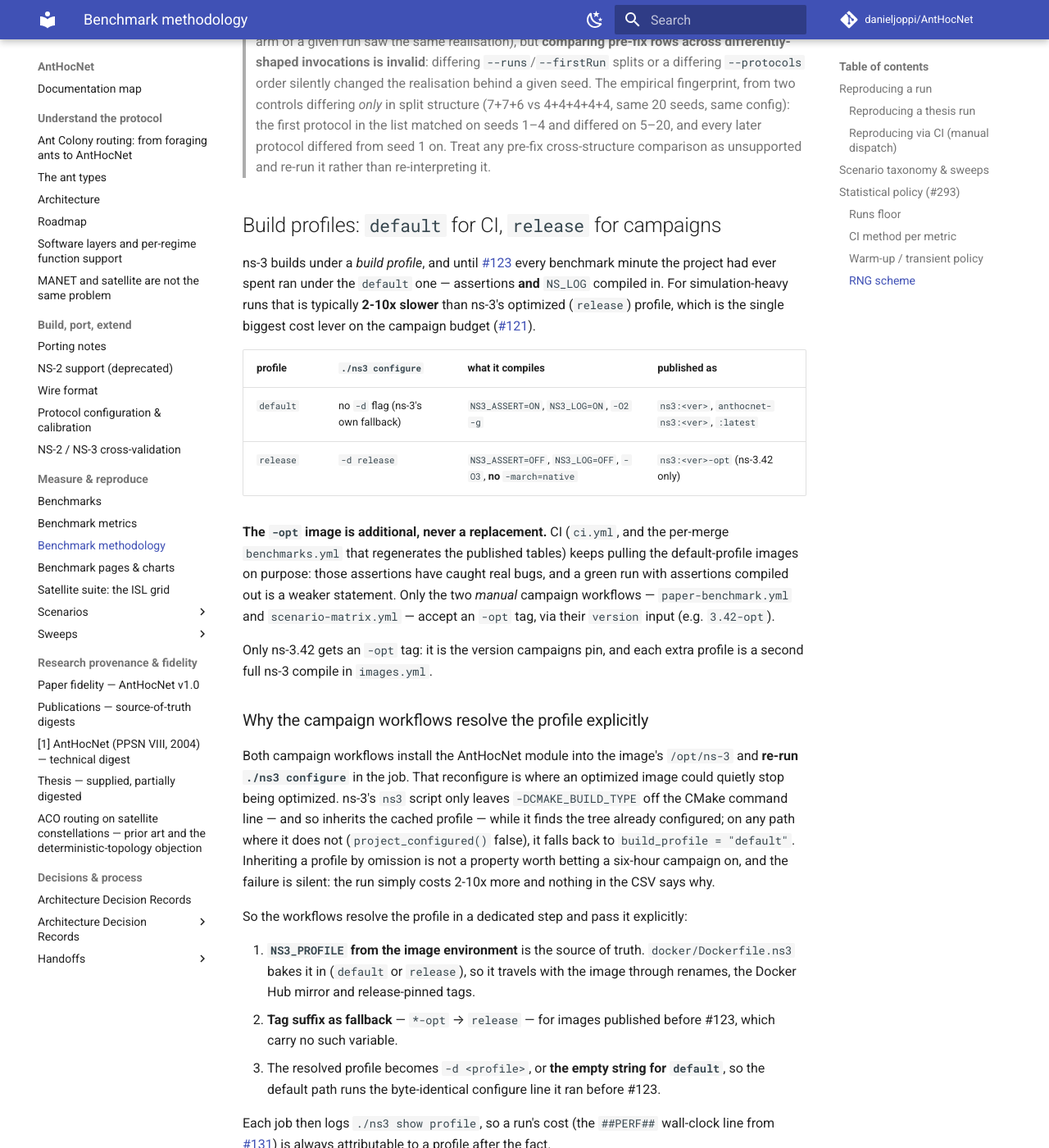
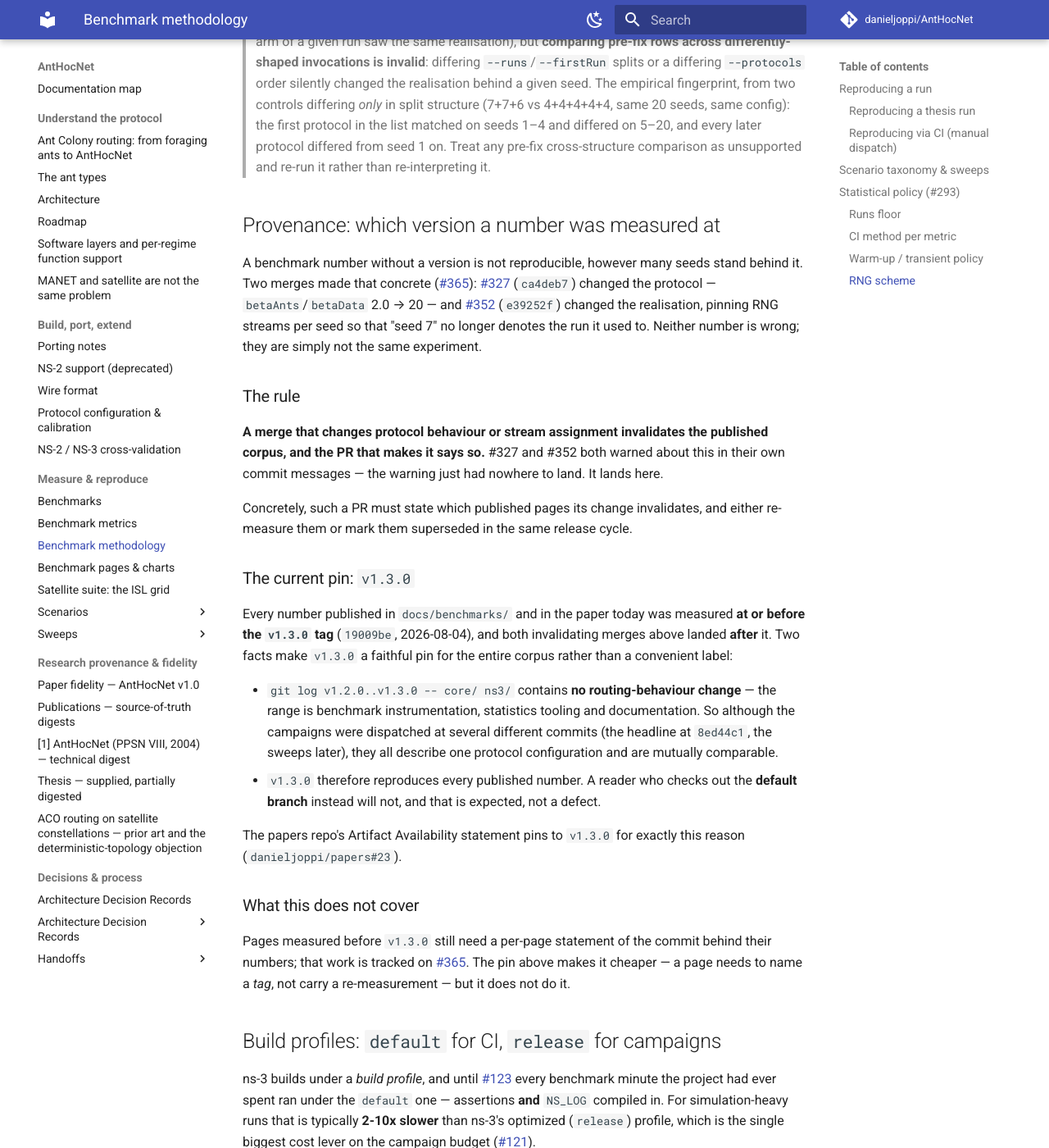
Before and after one commit to danieljoppi/AntHocNet, an MkDocs documentation site: the page built from docs/benchmarks/methodology.md, in a window 1280 px wide and 1400 px high, scrolled down 7460 px. Shown: the whole window at 82% size. Built offline with MkDocs 1.6.1 and Material for MkDocs 9.7.7, drawn with Linux system fonts in a browser that asks for light colours; comment, search, counter and statistics services are not loaded.

Commit message:
docs: mark v1.3.0 shipped and record the provenance pin the corpus already had (#368)
Two things the release close-out surfaced, both of which the docs claimed
incorrectly or not at all.

The roadmap still said the release was uncut. docs/roadmap.md's v1.3.0
exit-criteria row ended "Remaining: cut the release."; the tag was cut on
2026-08-04. The row now records the release as shipped, along with the three
issues closed against it (#110 campaign, #121 affordability, #293 statistical
credibility).

The published corpus pins to a tag, and nothing said so. #365 records that
#327 (ca4deb7, betaAnts/betaData 2.0 -> 20) and #352 (e39252f, per-seed RNG
stream pinning) invalidated every published benchmark number, with no page
saying so. That framing implied the numbers were orphaned -- reproducible
against no released version at all.

They are not. Both invalidating merges landed after the v1.3.0 tag, and
`git log v1.2.0..v1.3.0 -- core/ ns3/` contains no routing-behaviour change:
the range is benchmark instrumentation, statistics tooling and documentation.
So although the campaigns were dispatched at several different commits (the
headline at 8ed44c1, the sweeps later), they all describe one protocol
configuration, and v1.3.0 reproduces every published number.

methodology.md gains a "Provenance: which version a number was measured at"
section recording this, and carrying the rule #365's acceptance list asked
for: a merge that changes protocol behaviour or stream assignment invalidates
the published corpus, and the PR that makes it says so. #327 and #352 both
warned about this in their own commit messages; the warning had nowhere to
land, and now it does.

The section is explicit about what it does not do. Per-page commit statements
are still #365's work; the pin makes that work cheaper -- a page needs to name
a tag rather than carry a re-measurement -- but does not discharge it.

docs/tools/check-mermaid.py and docs/tools/check-links.py both run clean on
the tree (70 tracked markdown files, 0 problems), including the new
cross-document anchor from the roadmap into the methodology section.

Refs #365, #110, #121, #293, #327, #352, danieljoppi/papers#23

Co-Authored-By: Claude Opus 5 <noreply@anthropic.com>
Claude-Session: https://claude.ai/code/session_01VKtKHtuMwTUY8uBBCJceDY

```diff
--- a/docs/benchmarks/methodology.md
+++ b/docs/benchmarks/methodology.md
@@ -321,6 +321,54 @@ be expressed against them.
 > differed from seed 1 on. Treat any pre-fix cross-structure comparison as
 > unsupported and re-run it rather than re-interpreting it.
 
+## Provenance: which version a number was measured at
+
+A benchmark number without a version is not reproducible, however many seeds
+stand behind it. Two merges made that concrete
+([#365](https://github.com/danieljoppi/AntHocNet/issues/365)):
+[#327](https://github.com/danieljoppi/AntHocNet/issues/327) (`ca4deb7`) changed
+the protocol — `betaAnts`/`betaData` 2.0 → 20 — and
+[#352](https://github.com/danieljoppi/AntHocNet/issues/352) (`e39252f`) changed
+the realisation, pinning RNG streams per seed so that "seed 7" no longer denotes
+the run it used to. Neither number is wrong; they are simply not the same
+experiment.
+
+### The rule
+
+**A merge that changes protocol behaviour or stream assignment invalidates the
+published corpus, and the PR that makes it says so.** #327 and #352 both warned
+about this in their own commit messages — the warning just had nowhere to land.
+It lands here.
+
+Concretely, such a PR must state which published pages its change invalidates,
+and either re-measure them or mark them superseded in the same release cycle.
+
+### The current pin: `v1.3.0`
+
+Every number published in `docs/benchmarks/` and in the paper today was measured
+**at or before the `v1.3.0` tag** (`19009be`, 2026-08-04), and both invalidating
+merges above landed **after** it. Two facts make `v1.3.0` a faithful pin for the
+entire corpus rather than a convenient label:
+
+- `git log v1.2.0..v1.3.0 -- core/ ns3/` contains **no routing-behaviour
+  change** — the range is benchmark instrumentation, statistics tooling and
+  documentation. So although the campaigns were dispatched at several different
+  commits (the headline at `8ed44c1`, the sweeps later), they all describe one
+  protocol configuration and are mutually comparable.
+- `v1.3.0` therefore reproduces every published number. A reader who checks out
+  the **default branch** instead will not, and that is expected, not a defect.
+
+The papers repo's Artifact Availability statement pins to `v1.3.0` for exactly
+this reason (`danieljoppi/papers#23`).
+
+### What this does not cover
+
+Pages measured before `v1.3.0` still need a per-page statement of the commit
+behind their numbers; that work is tracked on
+[#365](https://github.com/danieljoppi/AntHocNet/issues/365). The pin above makes
+it cheaper — a page needs to name a *tag*, not carry a re-measurement — but it
+does not do it.
+
 ## Build profiles: `default` for CI, `release` for campaigns
 
 ns-3 builds under a *build profile*, and until [#123](https://github.com/danieljoppi/AntHocNet/issues/123)
```
Also changed, not shown: docs/roadmap.md (+1 -1 lines).
